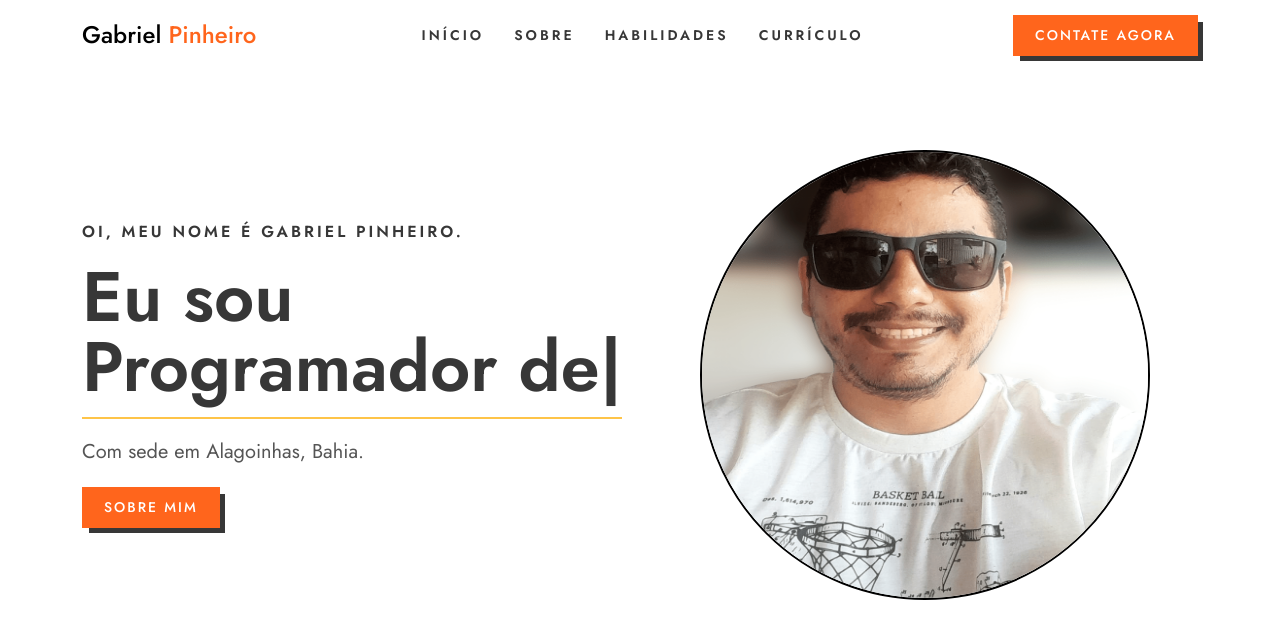
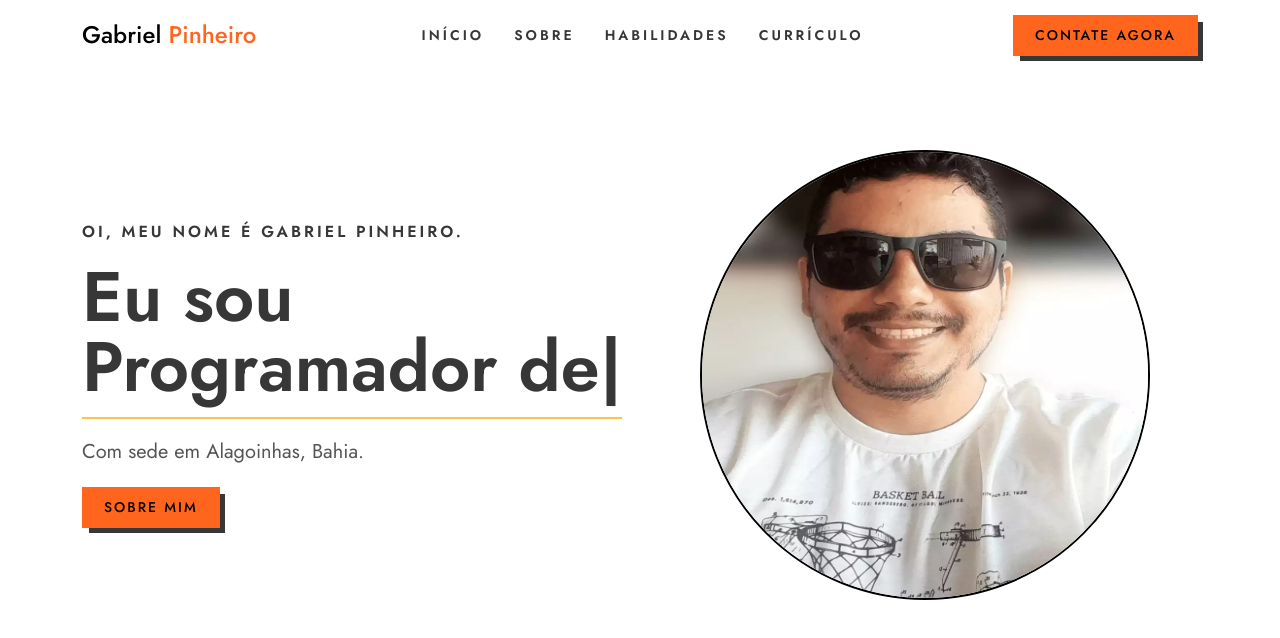
Before and after one commit to GabrielPSantana/-portfolio, a plain HTML site: page index.html in a window 1280 px wide. Drawn offline with nearby package versions, Linux system fonts and the light colour scheme.

Commit message:
melhorias realizadas

```diff
--- a/assets/css/style.css
+++ b/assets/css/style.css
@@ -159,7 +159,7 @@ a:hover {
     transition: ease all 0.3s;
     display: inline-block;
     background: var(--primary-color);
-    color: #fff;
+    color: #000;
     box-shadow: 6px 6px 0 -1px var(--dark-color);
 }
 
--- a/index.html
+++ b/index.html
@@ -34,7 +34,7 @@
                 </div>
 
                 <!--Mobile Menu-->
-                <button class="navbar-toggler collapsed" type="button" data-bs-toggle="collapse" data-bs-target="#navbar-collapse-toggle">
+                <button aria-label="Menu de navegação" class="navbar-toggler collapsed" type="button" data-bs-toggle="collapse" data-bs-target="#navbar-collapse-toggle">
                     <span></span>
                     <span></span>
                     <span></span>
@@ -61,7 +61,7 @@
 
                     <div class="col-lg-6 pt-4 pt-lg-0">
                         <div class="home-image text-center">
-                            <img src="assets/img/1.png" alt="Minha foto pessoal">
+                            <img src="assets/img/1.webp" alt="Minha foto pessoal">
                         </div>
                     </div>
 
```
Also changed, not shown: assets/img/1.png (deleted), assets/img/1.webp (added).
